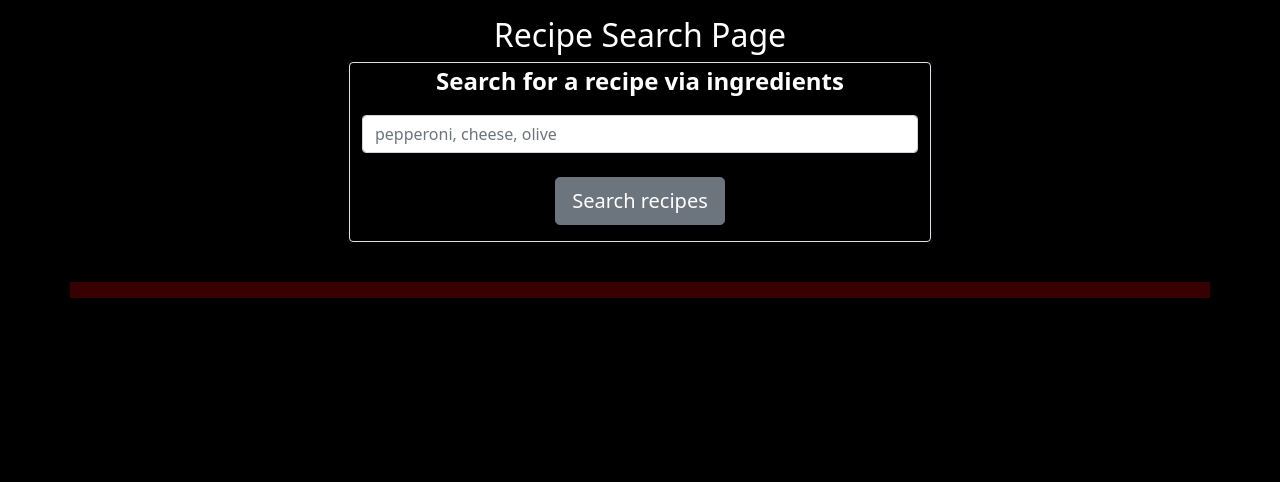
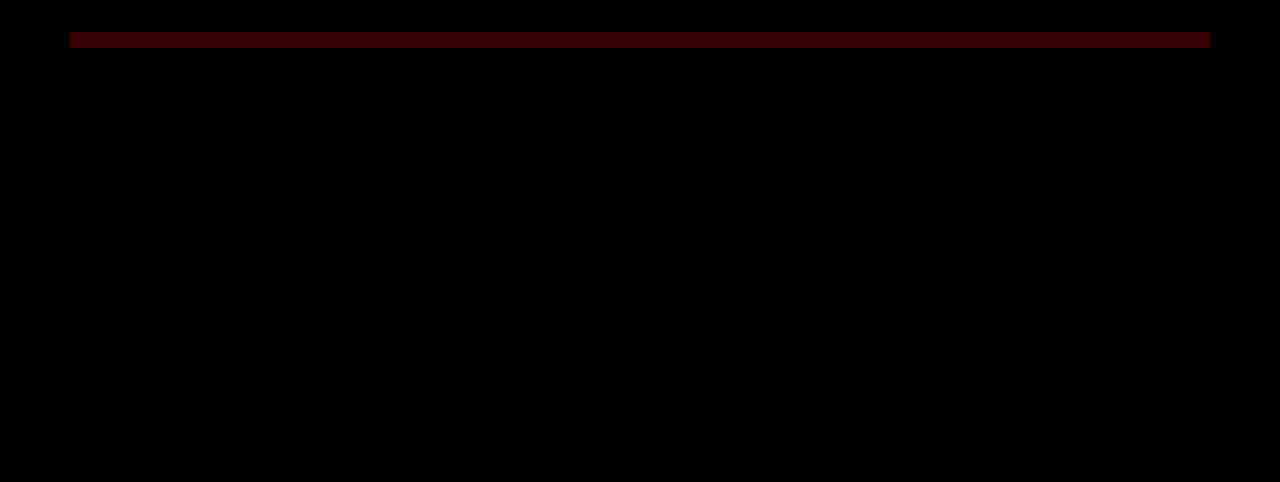
Before and after one commit to dmill166/PrestoPantry, a Django app: template prestopantry_app/templates/recipe_results.html in a window 1280 px wide. Shown: the part 103-585 px from the top of the page. Run offline with Django 4.2, Linux system fonts and the light colour scheme; the template is opened without the code that fills it, so the values that code supplies are empty; some libraries are stand-ins or nearby versions.

Commit message:
missed cleanup

```diff
--- a/prestopantry_app/templates/recipe_results.html
+++ b/prestopantry_app/templates/recipe_results.html
@@ -5,22 +5,6 @@
     </div>
 {% load static %}
 
-<h2 class="text-white text-center">Recipe Search Page</h2>
-<div class="container text-white text-center"></div>
-<form action="{% url 'search-recipes' %}" method="post">
-    {% csrf_token %}
-    <div class="row height d-flex justify-content-center align-items-center">
-        <div class="col-md-6 border rounded  text-center text-white">
-
-            <label for="ingredient_name" class="pb-3 fw-bolder fs-4">Search for a recipe via ingredients</label>
-            <input class="form-control" id="ingredients" type="text" placeholder="pepperoni, cheese, olive" name="ingredients">
-            <br>
-            <input type="submit" value="Search recipes" name="search_recipe_button" class="btn btn-secondary btn-lg mb-3">
-        </div>
-    </div>
-</form>
-</div>
-<br>
 <hr class="fw-bold pb-3" style="color: rgb(228, 0, 0);"> {% if recipe_context %}
 
 <div class="container">
```
